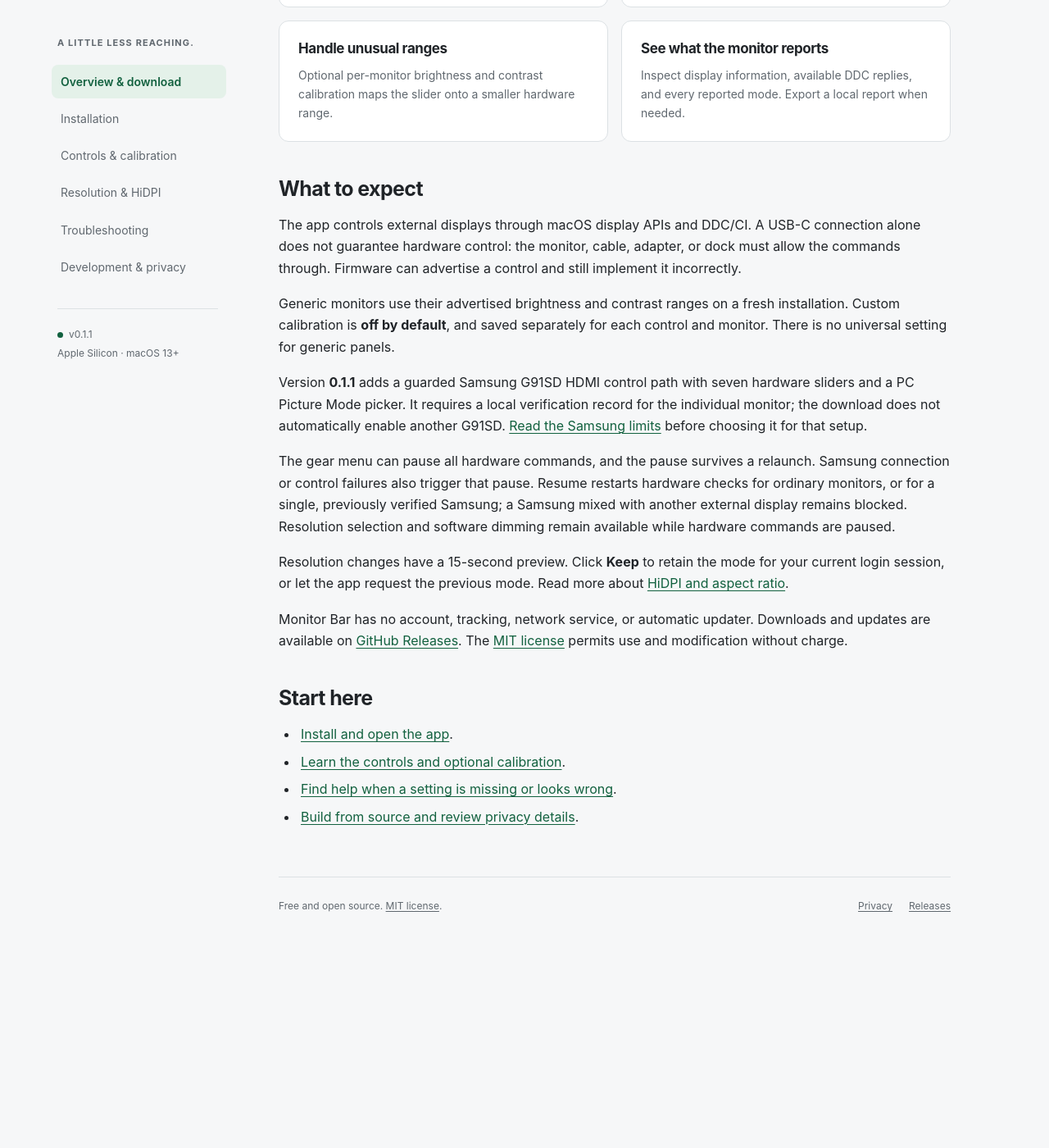
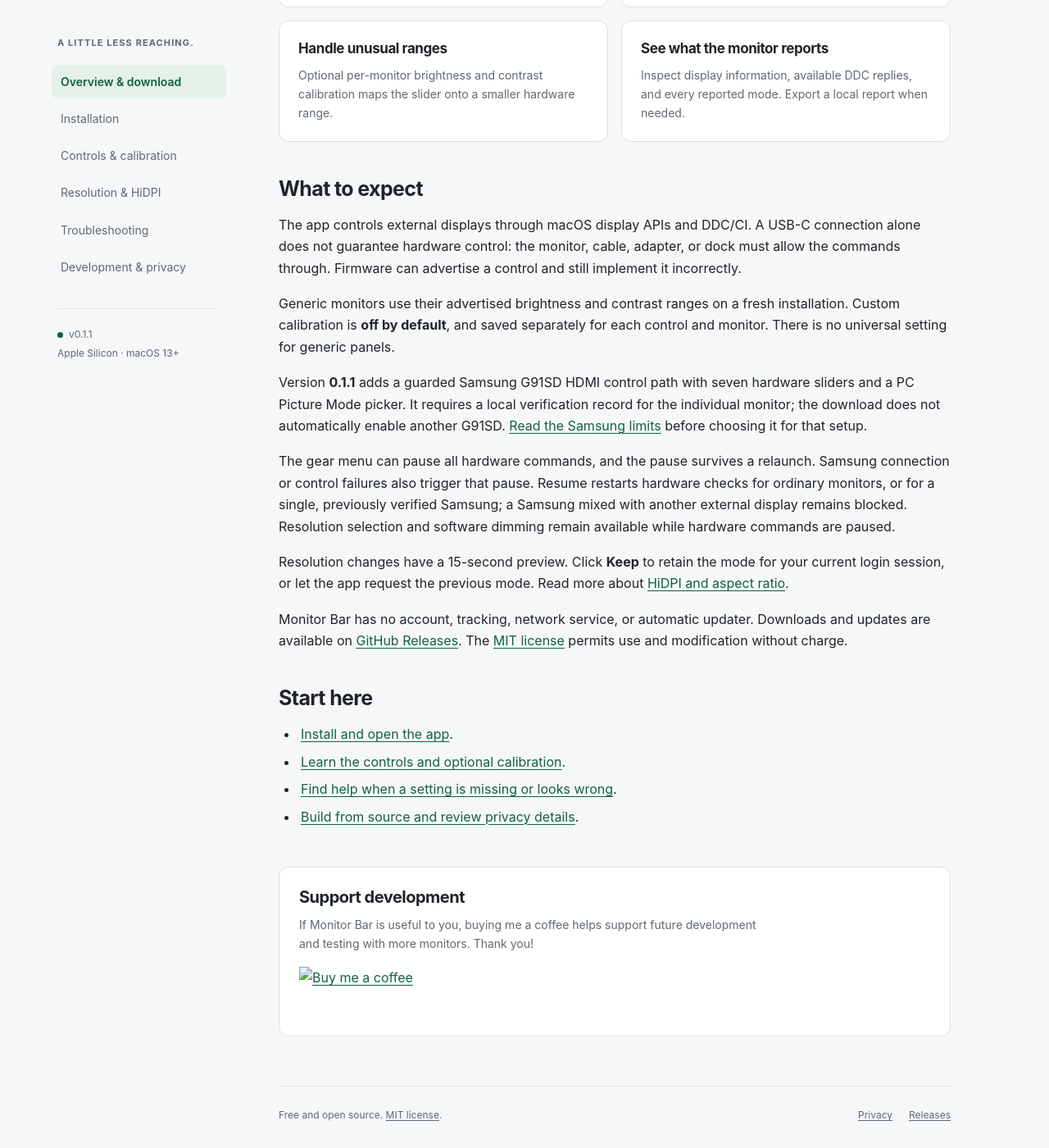
Before and after one commit to aiden0rchad/monitor-bar, a Jekyll site: the page built from docs/index.md, in a window 1280 px wide and 1400 px high, scrolled down 1053 px. Shown: the whole window at 82% size. Built offline with Jekyll 4.4.1, drawn with Linux system fonts in a browser that asks for light colours; before the commit the page ends 2198 px from its top, so only the background shows below that.

Commit message:
Add support button to README and documentation

```diff
--- a/docs/_layouts/default.html
+++ b/docs/_layouts/default.html
@@ -40,6 +40,11 @@
           {% if page.description %}<p class="lead">{{ page.description }}</p>{% endif %}
         </header>
         <article>{{ content }}</article>
+        <section class="support" aria-labelledby="support-title">
+          <h2 id="support-title">Support development</h2>
+          <p>If Monitor Bar is useful to you, buying me a coffee helps support future development and testing with more monitors. Thank you!</p>
+          <a href="https://www.buymeacoffee.com/aiden0rchad"><img src="https://cdn.buymeacoffee.com/buttons/v2/default-yellow.png" alt="Buy me a coffee" height="60" loading="lazy"></a>
+        </section>
         <footer class="site-footer">
           <span>Free and open source. <a href="{{ site.repository_url }}/blob/main/LICENSE">MIT license</a>.</span>
           <a href="{{ '/development/' | relative_url }}#privacy">Privacy</a>
--- a/docs/assets/style.css
+++ b/docs/assets/style.css
@@ -74,6 +74,11 @@ figcaption { margin-top: 13px; font-size: 12px; line-height: 1.5; color: var(--m
 .feature { padding: 23px; border: 1px solid var(--line); border-radius: 12px; background: var(--surface); }
 .feature h3 { margin: 0 0 10px; font-size: 17px; }
 .feature p { font-size: 14px; color: var(--muted); margin: 0; }
+.support { margin-top: 48px; padding: 24px; border: 1px solid var(--line); border-radius: 12px; background: var(--surface); }
+.support h2 { margin: 0 0 10px; font-size: 20px; }
+.support p { max-width: 560px; font-size: 14px; color: var(--muted); }
+.support a { display: inline-block; max-width: 100%; }
+.support img { display: block; height: 60px; width: auto; object-fit: contain; }
 .site-footer { display: flex; flex-wrap: wrap; gap: 10px 20px; border-top: 1px solid var(--line); padding: 25px 0 30px; margin-top: 60px; color: var(--muted); font-size: 12px; }
 .site-footer span { margin-right: auto; }
 .site-footer a { color: inherit; }
```
Also changed, not shown: README.md.
